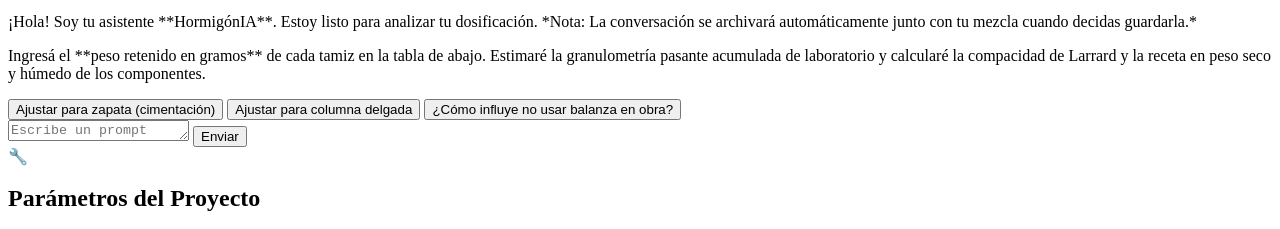
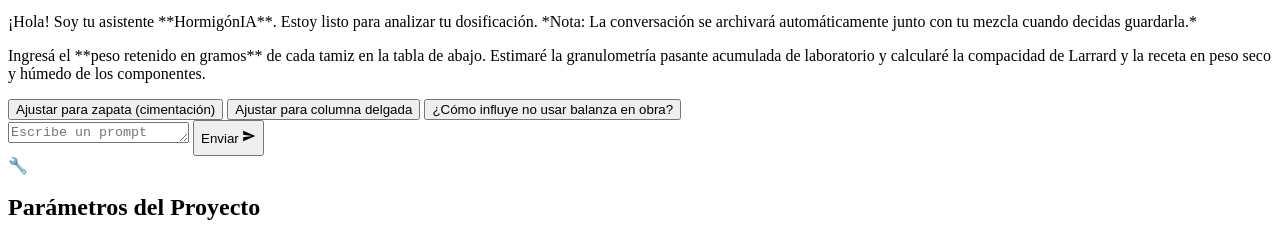
Before and after one commit to hormigonia/HormigonIA, a website built with Vite: page index.html in a window 1280 px wide. Shown: the part 541-770 px from the top of the page. Built offline with nearby package versions, Linux system fonts and the light colour scheme; a script that the page names is missing; files whose address does not match are found by name.

Commit message:
Add files via upload

```diff
--- a/index.css
+++ b/index.css
@@ -686,6 +686,14 @@ label {
 
 #chatInput:focus {
     border-color: var(--purple);
+}
+
+#btnSendChat svg {
+    transition: transform 0.25s cubic-bezier(0.175, 0.885, 0.32, 1.275);
+}
+
+#btnSendChat:hover svg {
+    transform: translate(2px, -2px) scale(1.1);
 }
 
 /* RESULTS & CARDS */
--- a/index.html
+++ b/index.html
@@ -164,8 +164,11 @@
 
                                 <div class="chat-input-bar">
                                     <textarea id="chatInput" placeholder="Escribe un prompt para el asistente de dosificación..." rows="1"></textarea>
-                                    <button id="btnSendChat" class="btn btn-primary">
+                                    <button id="btnSendChat" class="btn btn-primary" style="height: 36px; gap: 6px;">
                                         <span class="btn-text">Enviar</span>
+                                        <svg stroke="currentColor" fill="currentColor" stroke-width="0" viewBox="0 0 24 24" height="14" width="14" xmlns="http://www.w3.org/2000/svg">
+                                            <path d="M2.01 21L23 12 2.01 3 2 10l15 2-15 2z"></path>
+                                        </svg>
                                     </button>
                                 </div>
                             </div>
```
